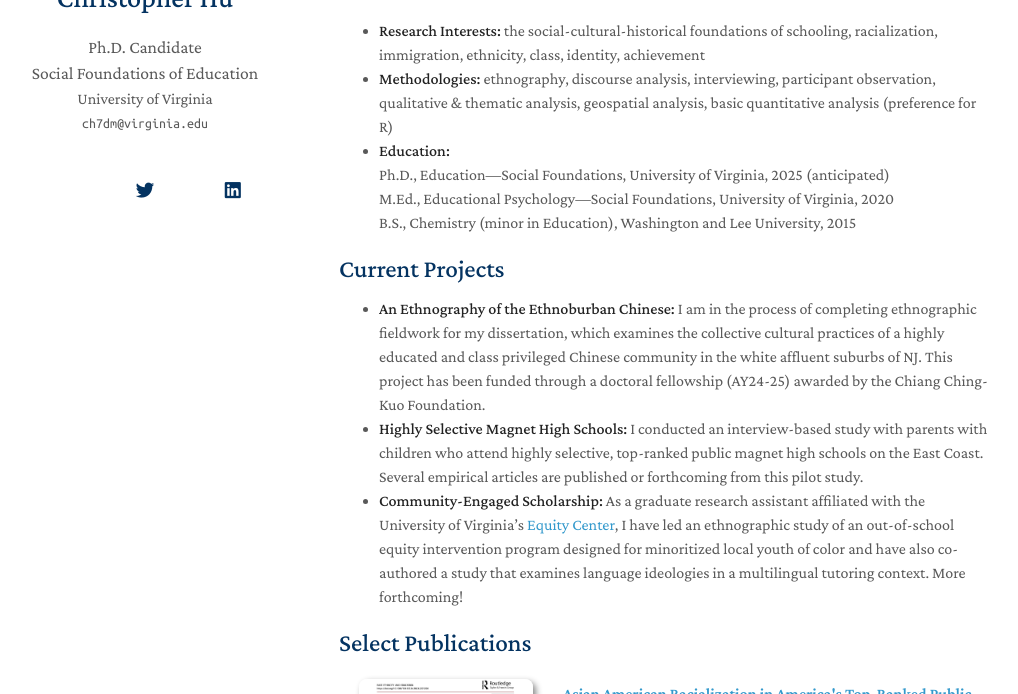
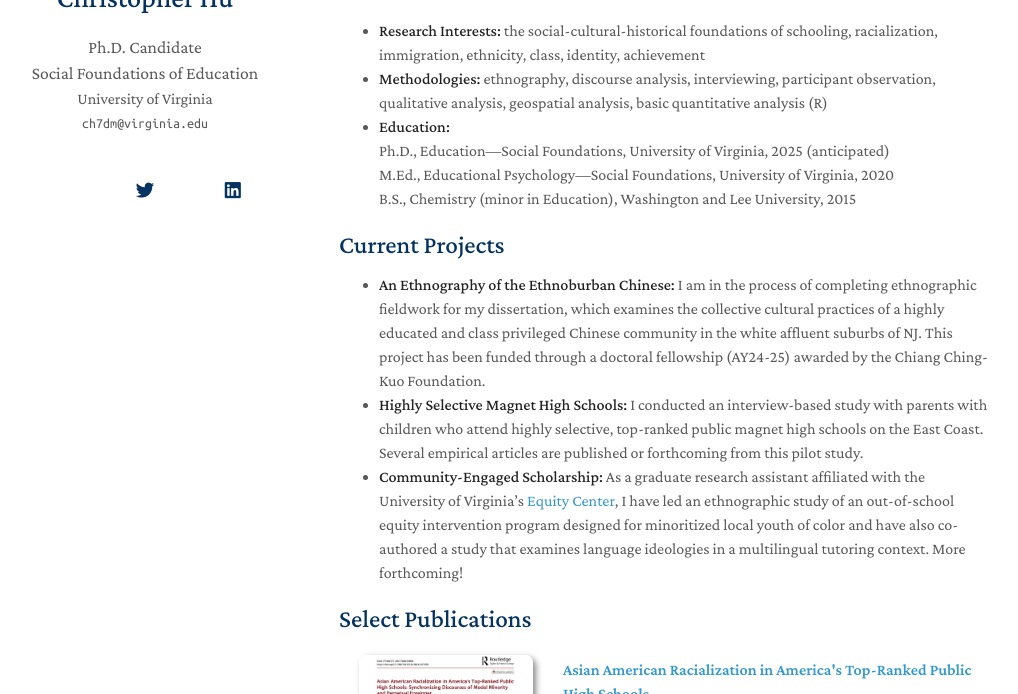
Before and after one commit to MrChristopherHu/profile, a Jekyll site: the page built from index.md, in a window 1280 px wide and 900 px high, cut to the strip 206-900 px from the top of the window. Shown: the whole strip, without its empty margins (131-1149 px from the left). Built offline with Jekyll 4.4.1, drawn with Linux system fonts in a browser that asks for light colours; nearby versions of some CDN libraries; a style sheet for code colours, icons or effects is not loaded; our own code applies the rules of GitHub Pages for plain Markdown files.

Commit message:
Update index.md

```diff
--- a/index.md
+++ b/index.md
@@ -7,7 +7,7 @@ layout: homepage
 Hi there! I am an educational ethnographer who studies race and ethnicity. Currently, I am a PhD candidate in the social foundations of education at the University of Virginia's [School of Education and Human Development](https://education.virginia.edu/about/directory/christopher-hu). Previously, I was a high school chemistry teacher in rural Virignia. Questions? Want to connect? Email me at <b>[ch7dm@virginia.edu](mailto:ch7dm@virginia.edu)</b>!
 
 - **Research Interests:** the social-cultural-historical foundations of schooling, racialization, immigration, ethnicity, class, identity, achievement
-- **Methodologies:** ethnography, discourse analysis, interviewing, participant observation, qualitative & thematic analysis, geospatial analysis, basic quantitative analysis (preference for R)
+- **Methodologies:** ethnography, discourse analysis, interviewing, participant observation, qualitative analysis, geospatial analysis, basic quantitative analysis (R)
 - **Education:** <br> Ph.D., Education---Social Foundations, University of Virginia, 2025 (anticipated) <br>
 M.Ed., Educational Psychology---Social Foundations, University of Virginia, 2020 <br>
 B.S., Chemistry (minor in Education), Washington and Lee University, 2015
```
